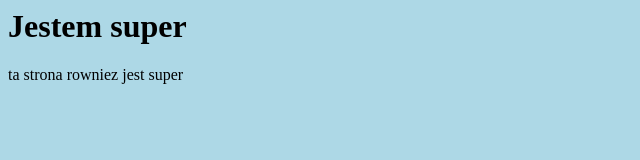
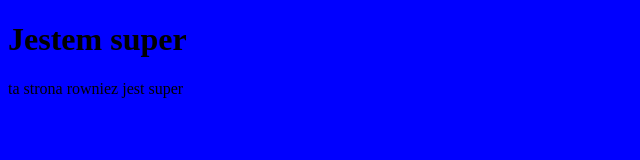
Before and after one commit to milka9924/milka9924.github.io, a plain HTML site: page index.html in a window 1280 px wide. Shown: the whole page, without its empty margins (0-640 px from the left). Drawn offline with Linux system fonts and the light colour scheme.

Commit message:
Update index.html

```diff
--- a/index.html
+++ b/index.html
@@ -1,7 +1,13 @@
+<!DOCTYPE html>
 <html>
   <head>
+    <style>
+      body{
+        background-color:blue;
+      }
+    </style>
   </head>
-  <body style="background-color:lightblue;">
+  <body>
     <h1>Jestem super</h1>
     <p>
       ta strona rowniez jest super
```
